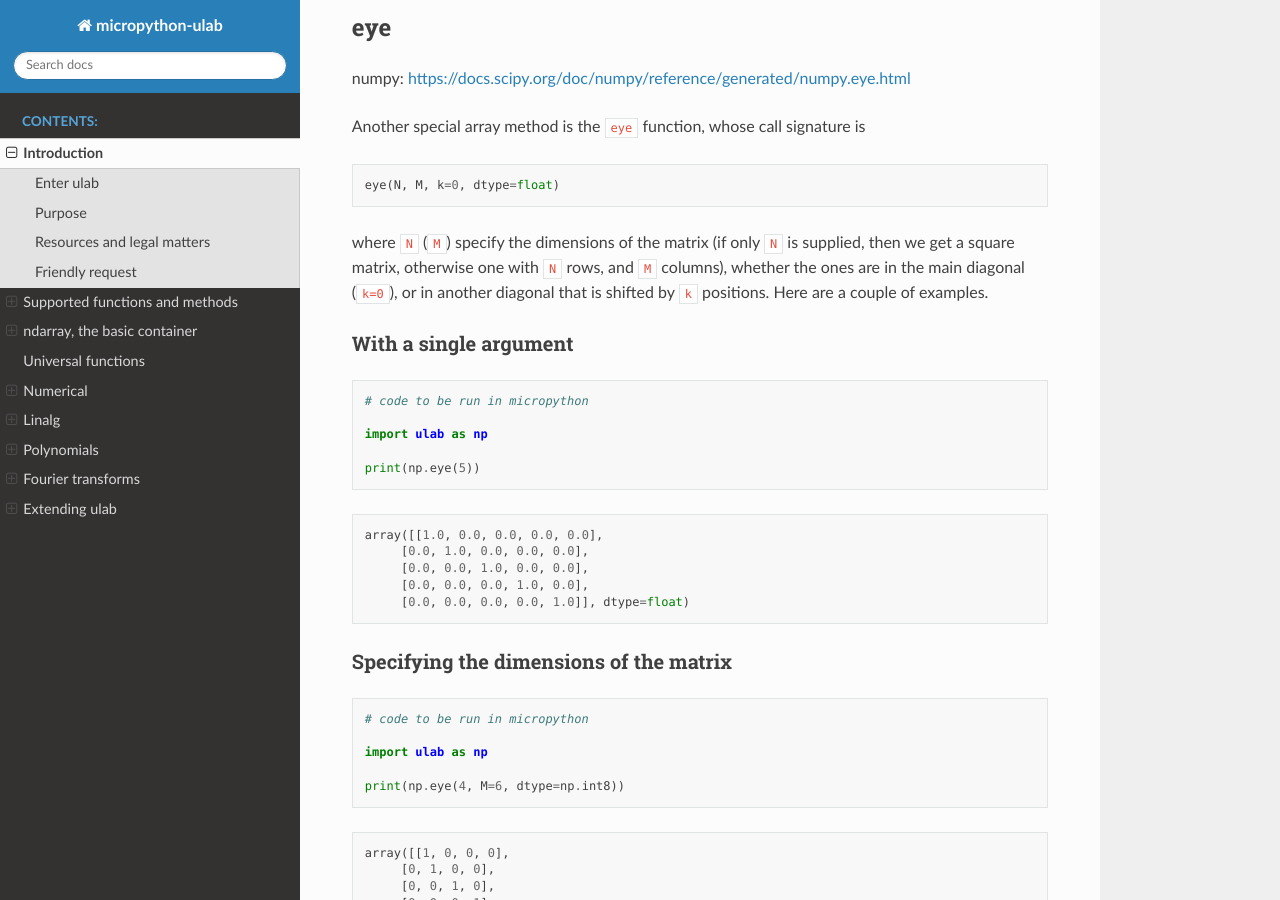
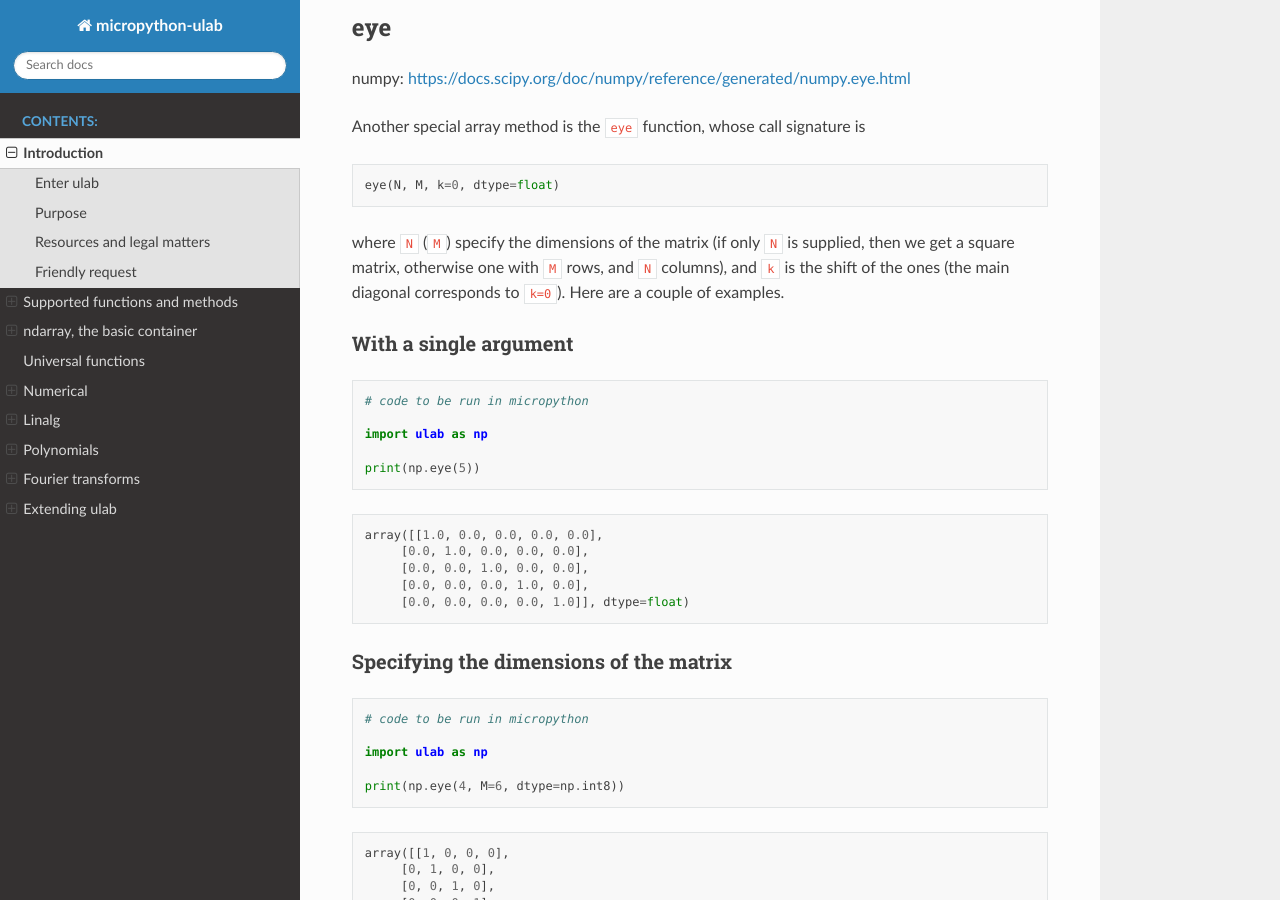
Before and after one commit to v923z/micropython-ulab, a Sphinx documentation site: the page built from docs/manual/source/ulab.rst, in a window 1280 px wide and 900 px high, scrolled down 28797 px. Built offline with Sphinx 7.4.7 and the Read the Docs theme 2.0.0, drawn with Linux system fonts in a browser that asks for light colours; cross-references to code outside the pages are shown as plain code.

Commit message:
errors in the documentation just wouldn't disappear

```diff
--- a/docs/manual/source/ulab.rst
+++ b/docs/manual/source/ulab.rst
@@ -1730,10 +1730,9 @@ signature is
    eye(N, M, k=0, dtype=float)
 
 where ``N`` (``M``) specify the dimensions of the matrix (if only ``N``
-is supplied, then we get a square matrix, otherwise one with ``N`` rows,
-and ``M`` columns), whether the ones are in the main diagonal (``k=0``),
-or in another diagonal that is shifted by ``k`` positions. Here are a
-couple of examples.
+is supplied, then we get a square matrix, otherwise one with ``M`` rows,
+and ``N`` columns), and ``k`` is the shift of the ones (the main
+diagonal corresponds to ``k=0``). Here are a couple of examples.
 
 With a single argument
 ~~~~~~~~~~~~~~~~~~~~~~
```
Also changed, not shown: docs/ulab-manual.ipynb.
